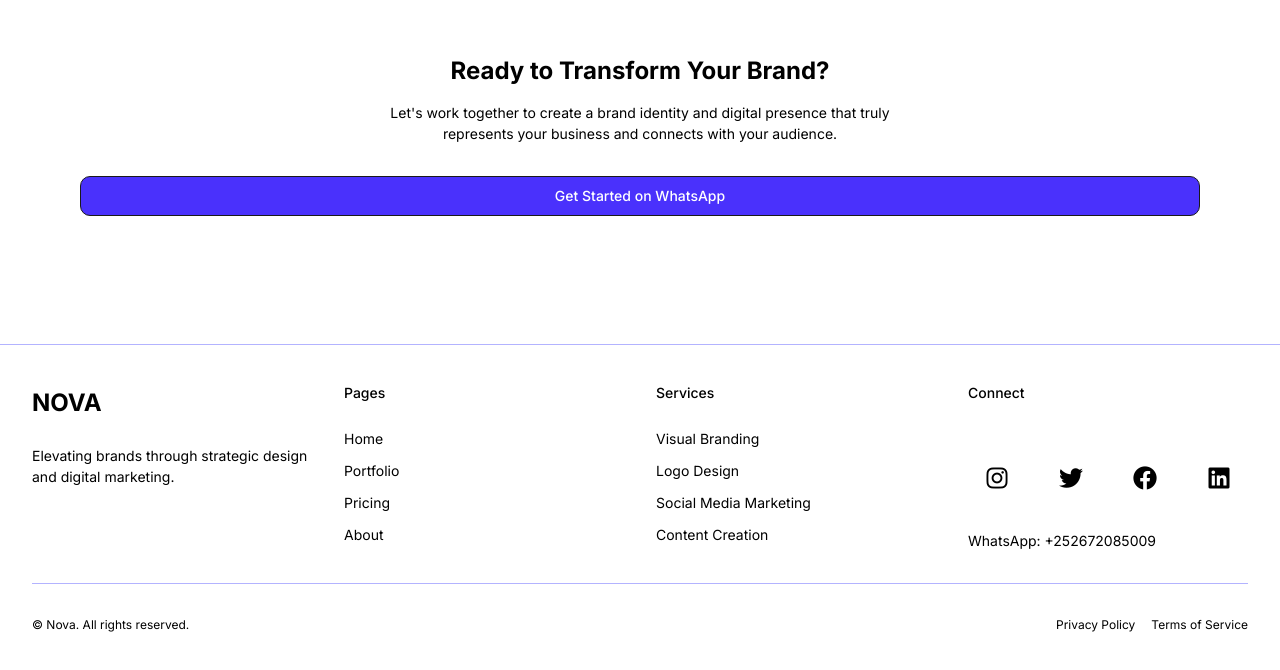
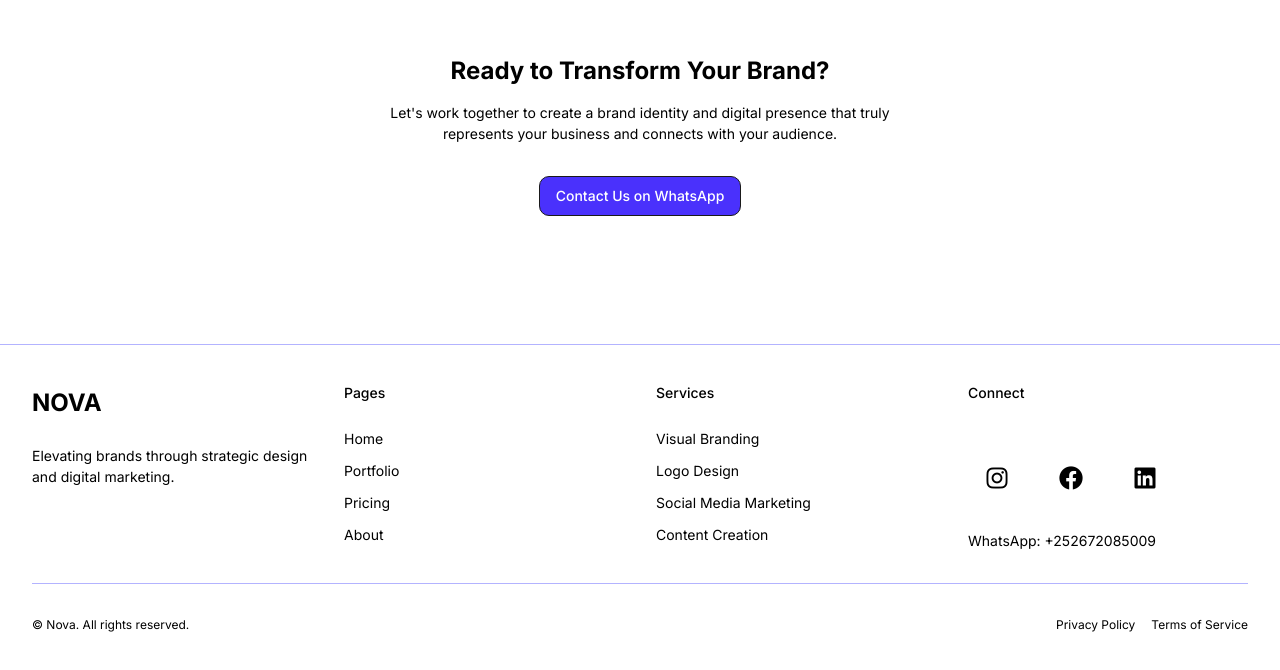
Before and after one commit to ridvvann/Novadigital, a plain HTML site: page about.html in a window 1280 px wide. Shown: the part 2275-2945 px from the top of the page. Drawn offline with Linux system fonts and the light colour scheme.

Commit message:
added real social links

```diff
--- a/about.html
+++ b/about.html
@@ -168,7 +168,7 @@
           <p>
             Let's work together to create a brand identity and digital presence that truly represents your business and connects with your audience.
           </p>
-          <a href="#" class="btn btn-primary whatsapp-btn" data-phone="+252672085009" data-message="Hello, I'm interested in transforming my brand with Nova." data-source="About Page">Get Started on WhatsApp</a>
+          <a href="#" class="btn btn-whatsapp whatsapp-btn" data-phone="+252672085009" data-message="Hello, I'm interested in elevating by Brand With NOVA!" data-source="Pricing Page">Contact Us on WhatsApp</a>
         </div>
       </div>
     </section>
@@ -209,13 +209,10 @@
         <div class="footer-col">
           <h3 class="footer-heading">Connect</h3>
           <div class="social-icons">
-            <a href="https://instagram.com/novaagency" target="_blank" rel="noreferrer">
+            <a href="https://www.instagram.com/nova.digital.2025/" target="_blank" rel="noreferrer">
               <i class="fab fa-instagram"></i>
             </a>
-            <a href="https://twitter.com/novaagency" target="_blank" rel="noreferrer">
-              <i class="fab fa-twitter"></i>
-            </a>
-            <a href="https://facebook.com/novaagency" target="_blank" rel="noreferrer">
+            <a href="https://www.facebook.com/profile.php?id=61574710993829" target="_blank" rel="noreferrer">
               <i class="fab fa-facebook"></i>
             </a>
             <a href="https://linkedin.com/company/novaagency" target="_blank" rel="noreferrer">
```
Also changed, not shown: index.html (+2 -5 lines), portfolio.html (+2 -5 lines), pricing.html (+2 -5 lines).
